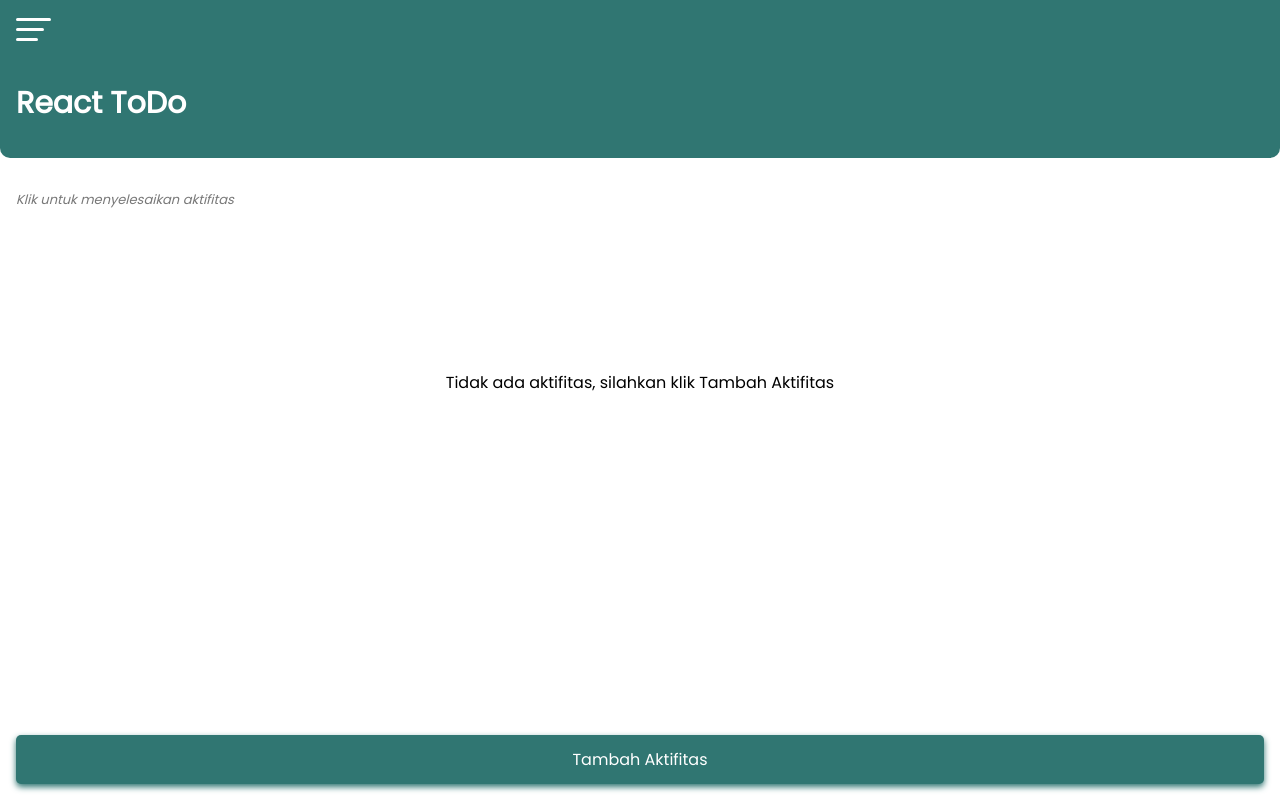
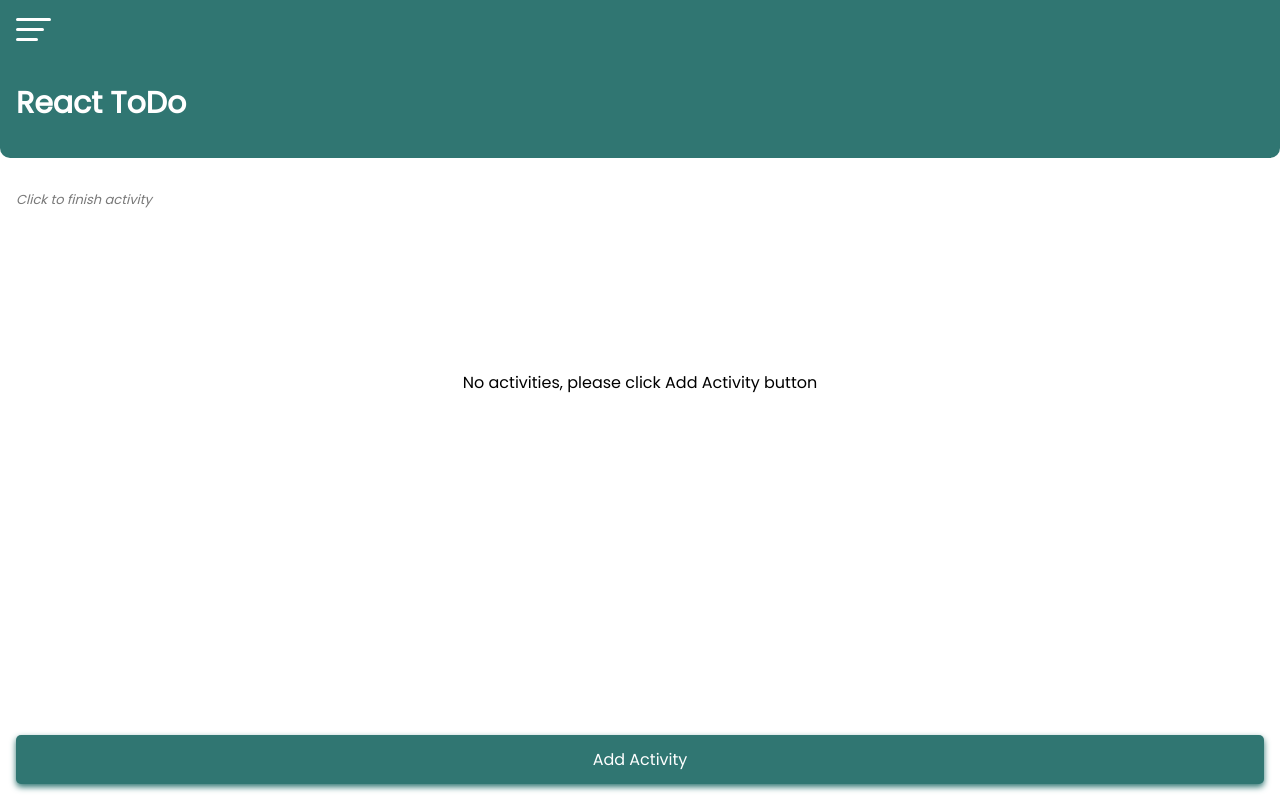
Before and after one commit to alfianandinugraha/react-todo, a React (Create React App) app: page / in a window 1280 px wide. Built offline with nearby package versions, Linux system fonts and the light colour scheme.

Commit message:
update: change indonesian to english

```diff
--- a/src/App.tsx
+++ b/src/App.tsx
@@ -134,7 +134,7 @@ export default class App extends Component<Props, State> {
           todo={val}
           toggelTodo={this.toggleTodo.bind(this)}
           deleteTodo={this.deleteTodo.bind(this)}
-        />) : <p className="no-todo-message">Tidak ada aktifitas, silahkan klik Tambah Aktifitas</p>;
+        />) : <p className="no-todo-message">No activities, please click Add Activity button</p>;
 
     const formAddTodoElement =
       this.state.isFormShow ?
@@ -147,7 +147,7 @@ export default class App extends Component<Props, State> {
         {sidebarElement}
         <Header toggleSidebar={this.toggleSidebar.bind(this)}/>
         <div className="container content">
-          <i className="message">Klik untuk menyelesaikan aktifitas</i>
+          <i className="message">Click to finish activity</i>
           <div id="todos">
             {todoElementsTsx}
           </div>
@@ -156,7 +156,7 @@ export default class App extends Component<Props, State> {
           <button
             className="button button--primary show-form"
             onClick={() => this.toggleFormAddTodo()}
-          >Tambah Aktifitas</button>
+          >Add Activity</button>
         </div>
         {formAddTodoElement}
       </div>
```
